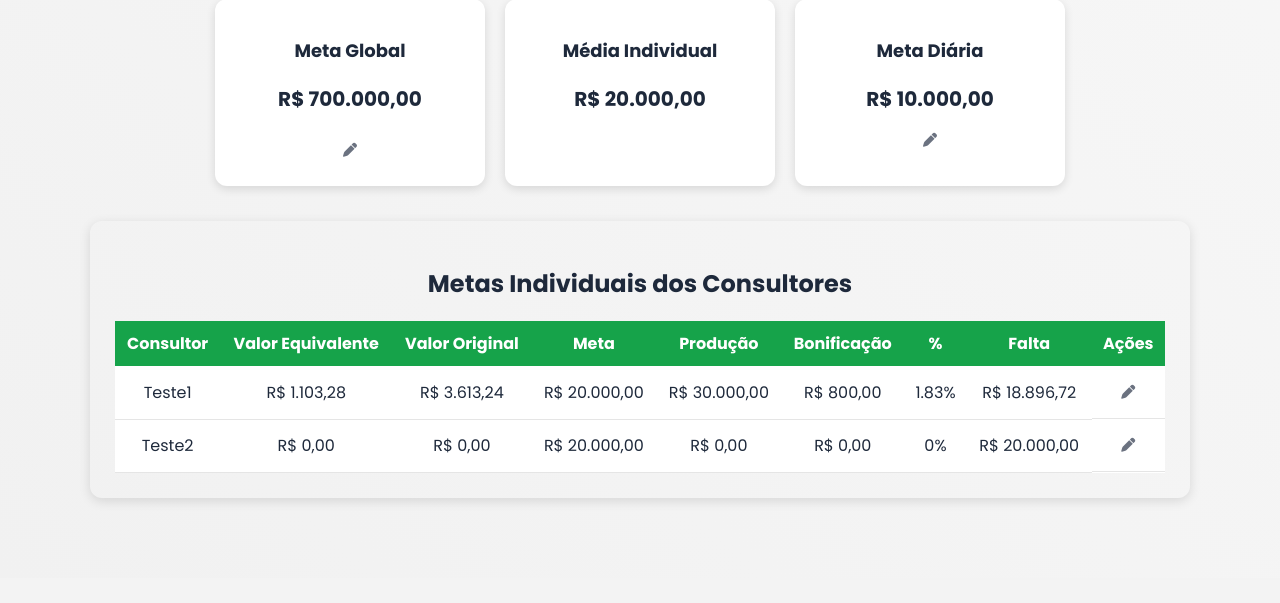
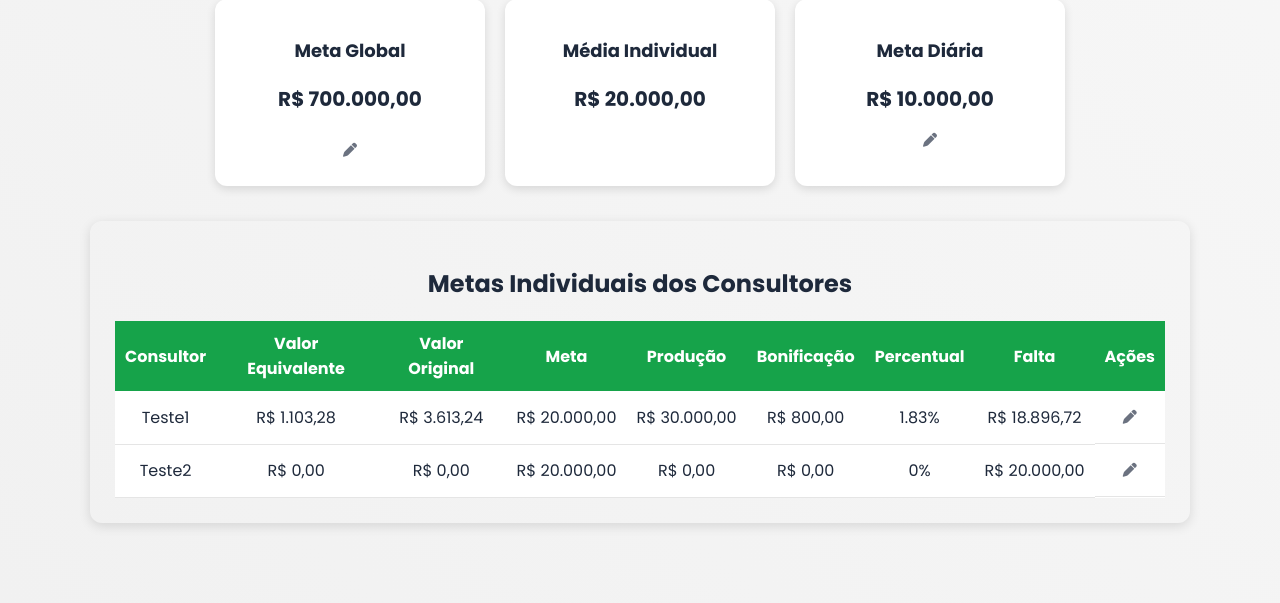
Before and after one commit to Thainalimaviana/Analitico, a Flask app: page /painel_admin in a window 1280 px wide. Shown: the part 297-900 px from the top of the page. Before the commit the page ends 800 px from the top, so only its background shows below. Run offline with Flask 3, Linux system fonts and the light colour scheme; a user stored in the database is signed in; data comes from the database, SQL or seed files in the repository; some libraries are stand-ins or nearby versions.

Commit message:
detalhes

```diff
--- a/templates/painel_admin.html
+++ b/templates/painel_admin.html
@@ -219,7 +219,7 @@
           <th>Meta</th>
           <th>Produção</th>
           <th>Bonificação</th>
-          <th>%</th>
+          <th>Percentual</th>
           <th>Falta</th>
           <th>Ações</th>
         </tr>
```
